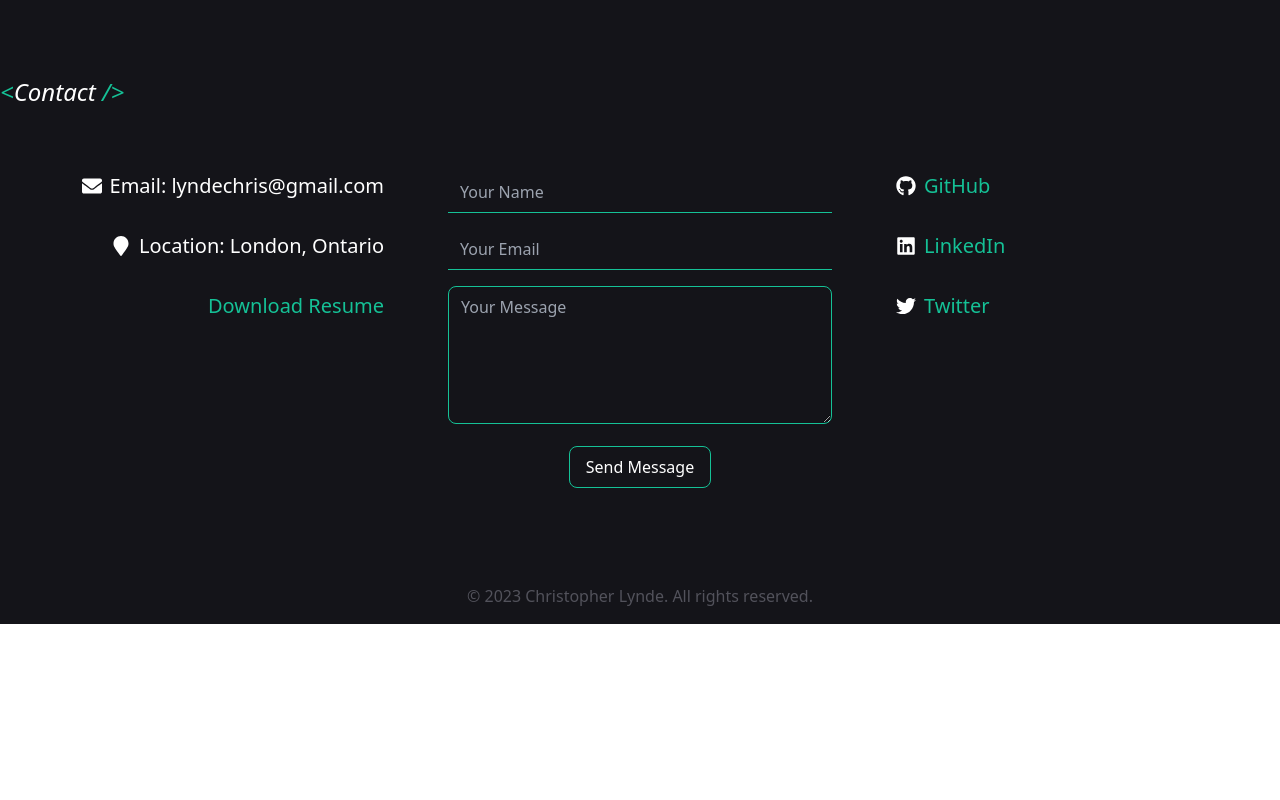
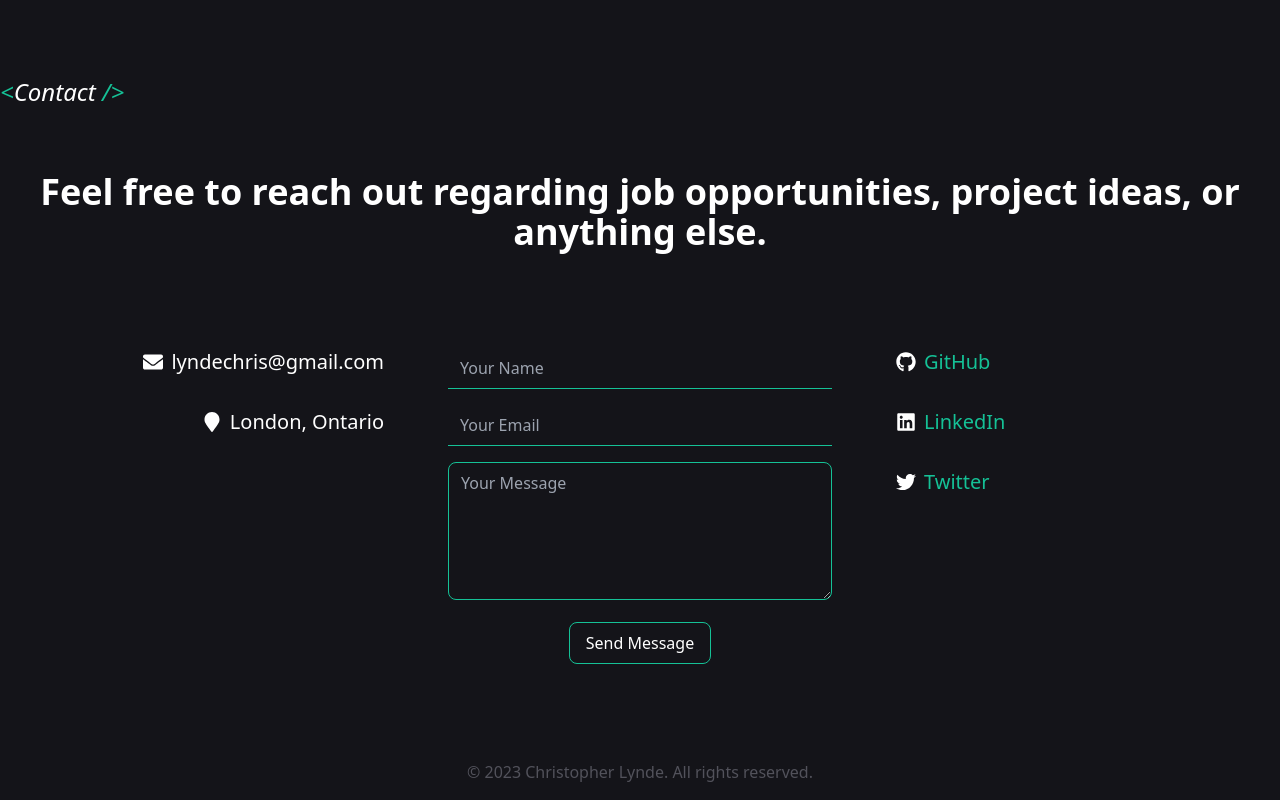
Before and after one commit to LyndeCS/portfolio-site, a React (Vite) app: page / in a window 1280 px wide. Shown: the part 3321-4121 px from the top of the page. Before the commit the page ends 3945 px from the top, so only its background shows below. Built offline with nearby package versions, Linux system fonts and the light colour scheme.

Commit message:
Contact Section Style Tweaks

```diff
--- a/src/components/Contact.jsx
+++ b/src/components/Contact.jsx
@@ -12,32 +12,28 @@ const Contact = () => {
 	return (
 		<section id="contact" className="bg-smoke-500 py-20">
 			<div className="container mx-auto">
-				<h2 className="text-2xl text-white mb-16 italic">
+				<h2 className="text-2xl text-white italic mb-16">
 					<span className="">
 						<span className="text-meadow-500">&lt;</span>Contact{" "}
 						<span className="text-meadow-500">&#47;&gt;</span>
 					</span>
 				</h2>
+				<h1 className="text-4xl text-white text-center mb-24 font-bold mx-auto">
+					Feel free to reach out regarding job opportunities, project ideas, or
+					anything else.
+				</h1>
 				<div className="flex flex-row gap-16">
 					{/* Left column for personal information */}
-					<div className="w-1/3">
+					<div className="w-1/3 text-white">
 						{/* <h2 className="text-white text-3xl mb-8">Contact Information</h2> */}
 						<ul className="text-white text-xl">
-							<li className="mb-8 flex items-center justify-end ">
+							<li className="mb-8 flex items-center justify-end">
 								<FaEnvelope className="mr-2" />
-								Email: lyndechris@gmail.com
+								lyndechris@gmail.com
 							</li>
 							<li className="mb-8 flex items-center justify-end">
 								<FaMapMarker className="mr-2" />
-								Location: London, Ontario
-							</li>
-							<li className="mb-8 flex items-center justify-end">
-								<a
-									href="/path/to/your/resume.pdf"
-									className="text-meadow-500 hover:underline justify-end"
-								>
-									Download Resume
-								</a>
+								London, Ontario
 							</li>
 						</ul>
 					</div>
```
